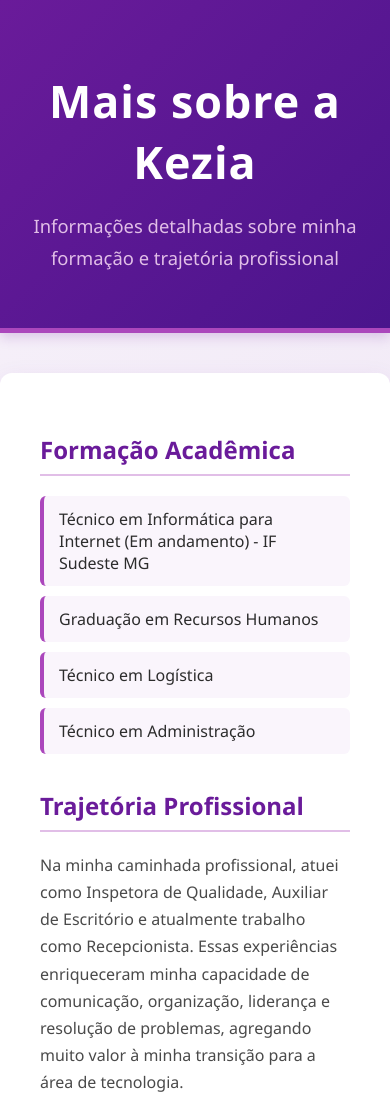
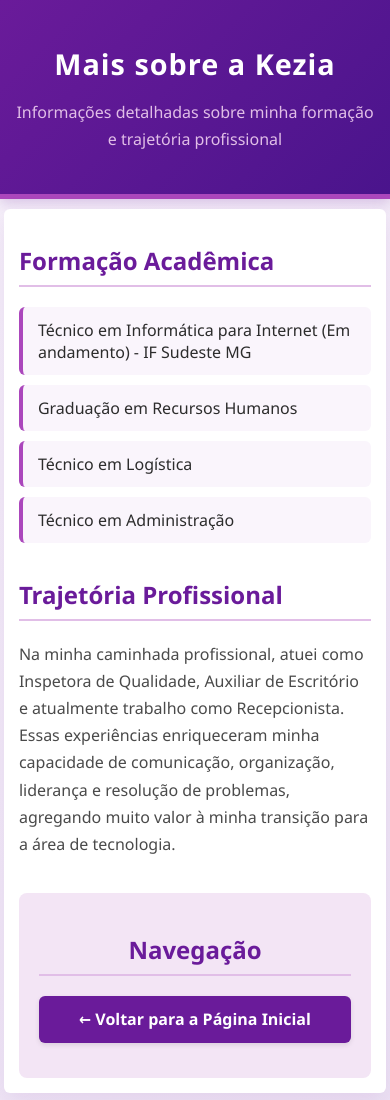
Before and after one commit to kezia242/pagina-pessoal, a plain HTML site: page sobre.html in a window 390 px wide. Shown: the top 1100 px of the page. Drawn offline with Linux system fonts and the light colour scheme.

Commit message:
CSS Responsiviade

```diff
--- a/style.css
+++ b/style.css
@@ -46,7 +46,7 @@ main {
     border-radius: 12px;
     box-shadow: 0 8px 25px rgba(106, 27, 154, 0.1);
     box-sizing: border-box;
-    width: 100%;
+    width: 90%; /* Ajustado para dar margem lateral em telas pequenas */
 }
 
 section {
@@ -96,11 +96,11 @@ li:hover {
     margin: 0 auto 25px auto;
     object-fit: cover;
     box-shadow: 0 4px 15px rgba(171, 71, 188, 0.3);
+    max-width: 100%; /* Garante responsividade da imagem */
 }
 
 /* --- 5. ESTILIZAÇÃO DOS CARTÕES (GRID & FLEXBOX) --- */
 
-/* REQUISITO: Grid Layout nos cartões */
 .grid-cards {
     display: grid;
     grid-template-columns: repeat(auto-fit, minmax(240px, 1fr));
@@ -108,7 +108,6 @@ li:hover {
     margin-top: 20px;
 }
 
-/* REQUISITO: Flexbox interno dos cartões */
 .card {
     background-color: #fdfbfe;
     border: 2px solid #e1bee7;
@@ -314,3 +313,63 @@ footer a {
 footer a:hover {
     color: #ffffff;
 }
+
+/* --- 8. MEDIA QUERIES (DESIGN RESPONSIVO) --- */
+
+/* Para Tablets (telas até 768px) */
+@media (max-width: 768px) {
+    main {
+        padding: 20px;
+        margin: 20px auto;
+        width: 95%;
+    }
+
+    header h1 {
+        font-size: 2.2rem;
+    }
+
+    header p {
+        font-size: 1rem;
+    }
+
+    fieldset {
+        padding: 15px;
+    }
+}
+
+/* Para Smartphones (telas até 480px) */
+@media (max-width: 480px) {
+    header {
+        padding: 25px 10px;
+    }
+
+    header h1 {
+        font-size: 1.8rem;
+    }
+
+    main {
+        padding: 15px;
+        margin: 10px auto;
+        width: 98%;
+        border-radius: 6px;
+    }
+
+    /* Os botões de formulário empilham e ocupam 100% para facilitar o toque no celular */
+    button[type="submit"], button[type="reset"] {
+        width: 100%;
+        margin-right: 0;
+        margin-bottom: 10px;
+    }
+
+    /* O menu de navegação vira coluna para caber bem na tela vertical do celular */
+    nav ul {
+        flex-direction: column;
+        gap: 10px;
+    }
+
+    nav a {
+        display: block;
+        width: 100%;
+        box-sizing: border-box;
+    }
+}
```
